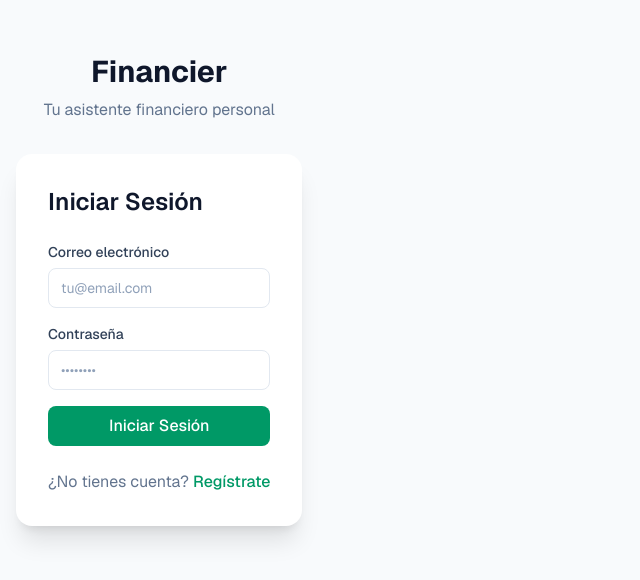
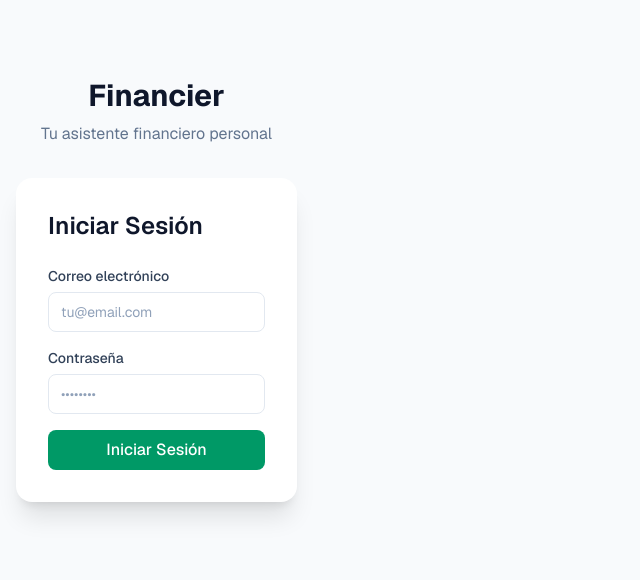
Before and after one commit to florenciowhite93/Financier, a Next.js app in the folder Financier/dashboard/: page /auth/login in a window 1280 px wide. Shown: the part 110-690 px from the top of the page, without its empty margins (0-640 px from the left). Built offline with nearby package versions, Linux system fonts and the light colour scheme; no server answers.

Commit message:
Remove registration page - single user access

```diff
--- a/Financier/dashboard/src/app/auth/login/page.tsx
+++ b/Financier/dashboard/src/app/auth/login/page.tsx
@@ -2,7 +2,6 @@
 
 import { useState } from "react";
 import { useRouter } from "next/navigation";
-import Link from "next/link";
 import { useAuth } from "@/contexts/AuthContext";
 import { Button } from "@/components/ui/Button";
 import { Input } from "@/components/ui/Input";
@@ -72,14 +71,7 @@ export default function LoginPage() {
             </Button>
           </form>
 
-          <div className="mt-6 text-center">
-            <p className="text-slate-500">
-              ¿No tienes cuenta?{" "}
-              <Link href="/auth/register" className="text-emerald-600 hover:text-emerald-700 font-medium">
-                Regístrate
-              </Link>
-            </p>
-          </div>
+
         </div>
       </div>
     </div>
```
